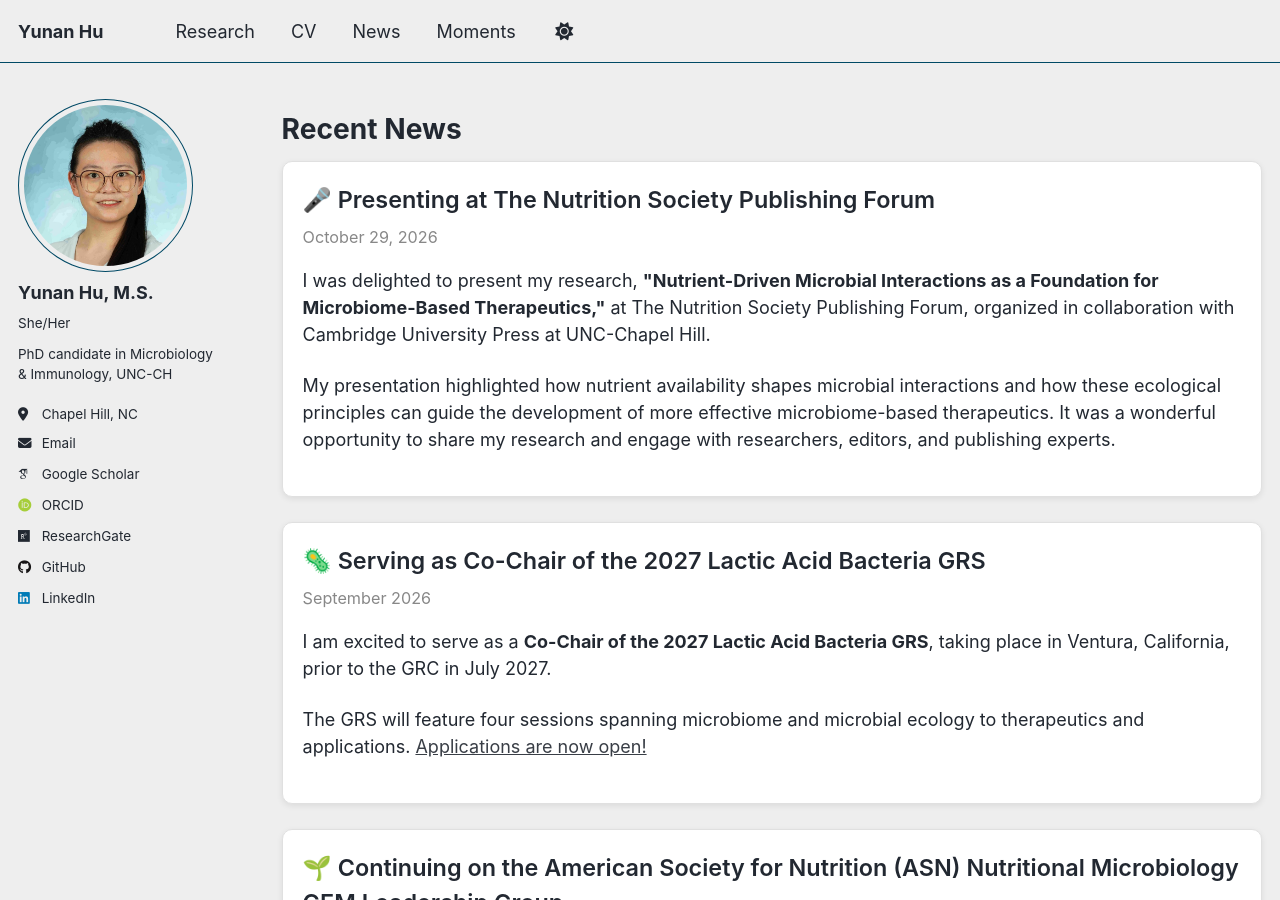
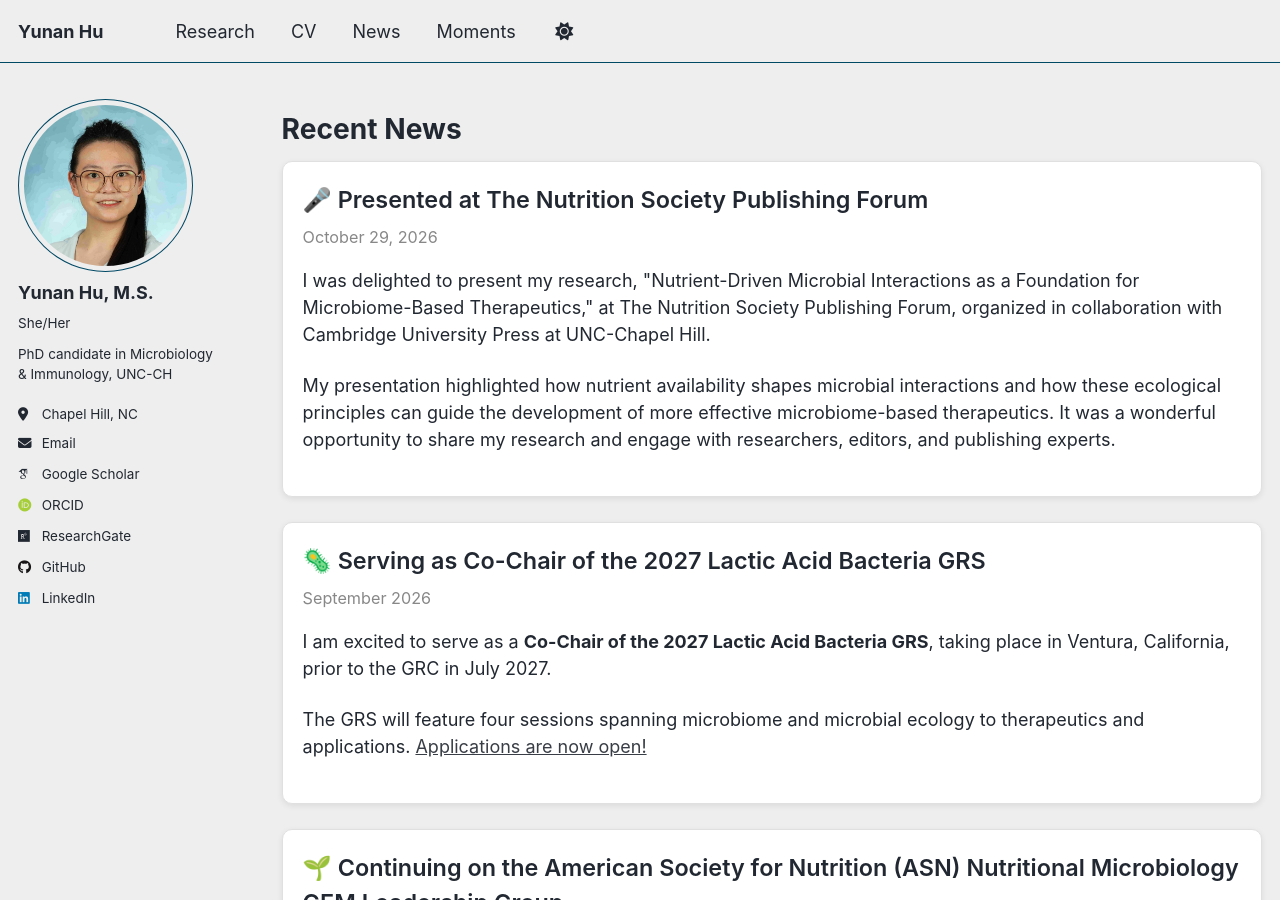
Before and after one commit to Yunan0525/Yunan0525.github.io, a Jekyll site: the page built from _pages/news.md, in a window 1280 px wide and 900 px high. Built offline with Jekyll 4.4.1, drawn with Linux system fonts in a browser that asks for light colours; some web fonts are replaced; a script that is not in the unit is left out; comment, search, counter and statistics services are not loaded.

Commit message:
Update news.md

```diff
--- a/_pages/news.md
+++ b/_pages/news.md
@@ -58,11 +58,11 @@ author_profile: true
 
 # Recent News
 <div class="news-card">
-  <div class="news-title">🎤 Presenting at The Nutrition Society Publishing Forum</div>
+  <div class="news-title">🎤 Presented at The Nutrition Society Publishing Forum</div>
   <div class="news-date">October 29, 2026</div>
 
   <p>
-    I was delighted to present my research, <strong>"Nutrient-Driven Microbial Interactions as a Foundation for Microbiome-Based Therapeutics,"</strong> at The Nutrition Society Publishing Forum, organized in collaboration with Cambridge University Press at UNC-Chapel Hill.
+    I was delighted to present my research, "Nutrient-Driven Microbial Interactions as a Foundation for Microbiome-Based Therapeutics," at The Nutrition Society Publishing Forum, organized in collaboration with Cambridge University Press at UNC-Chapel Hill.
   </p>
 
   <p>
```
